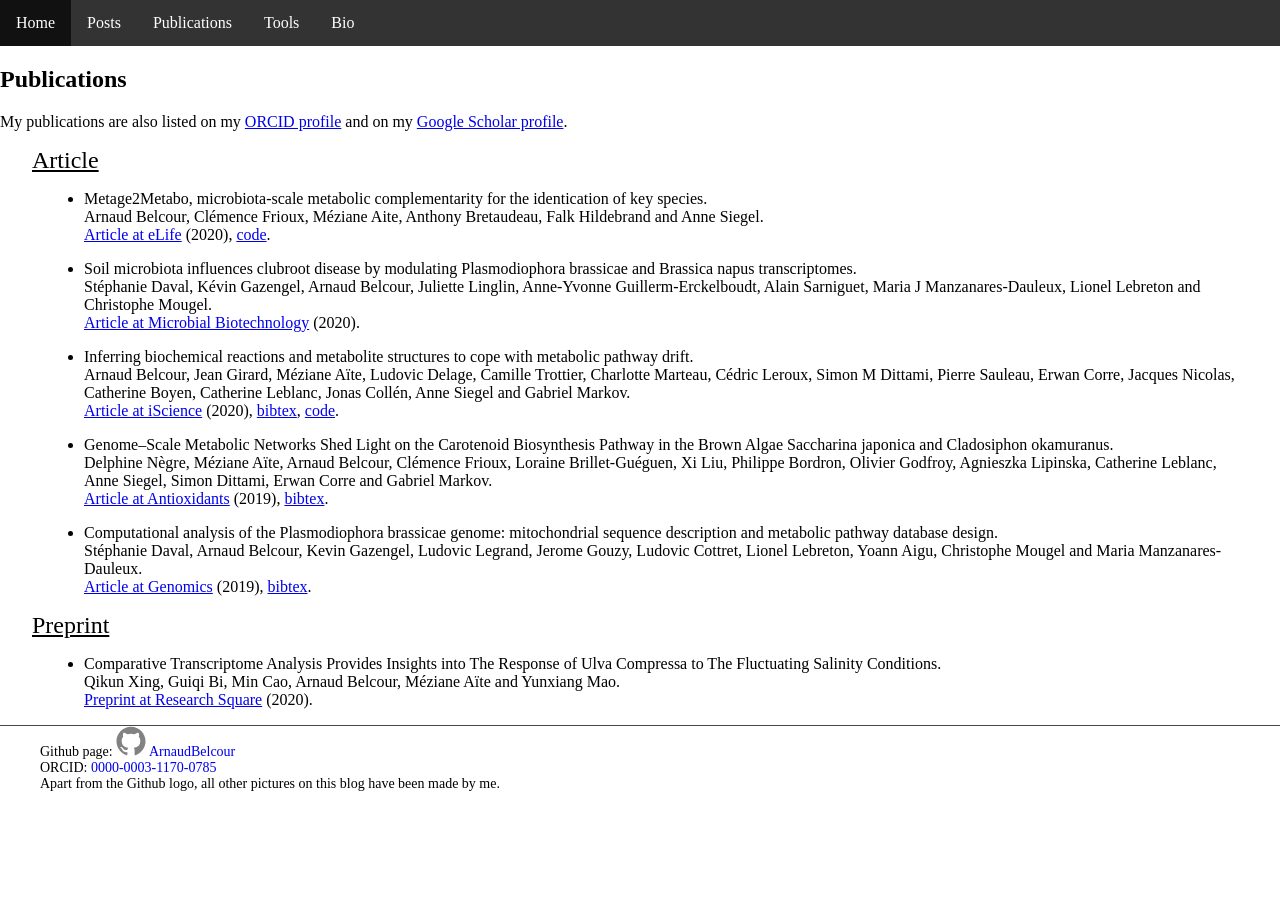
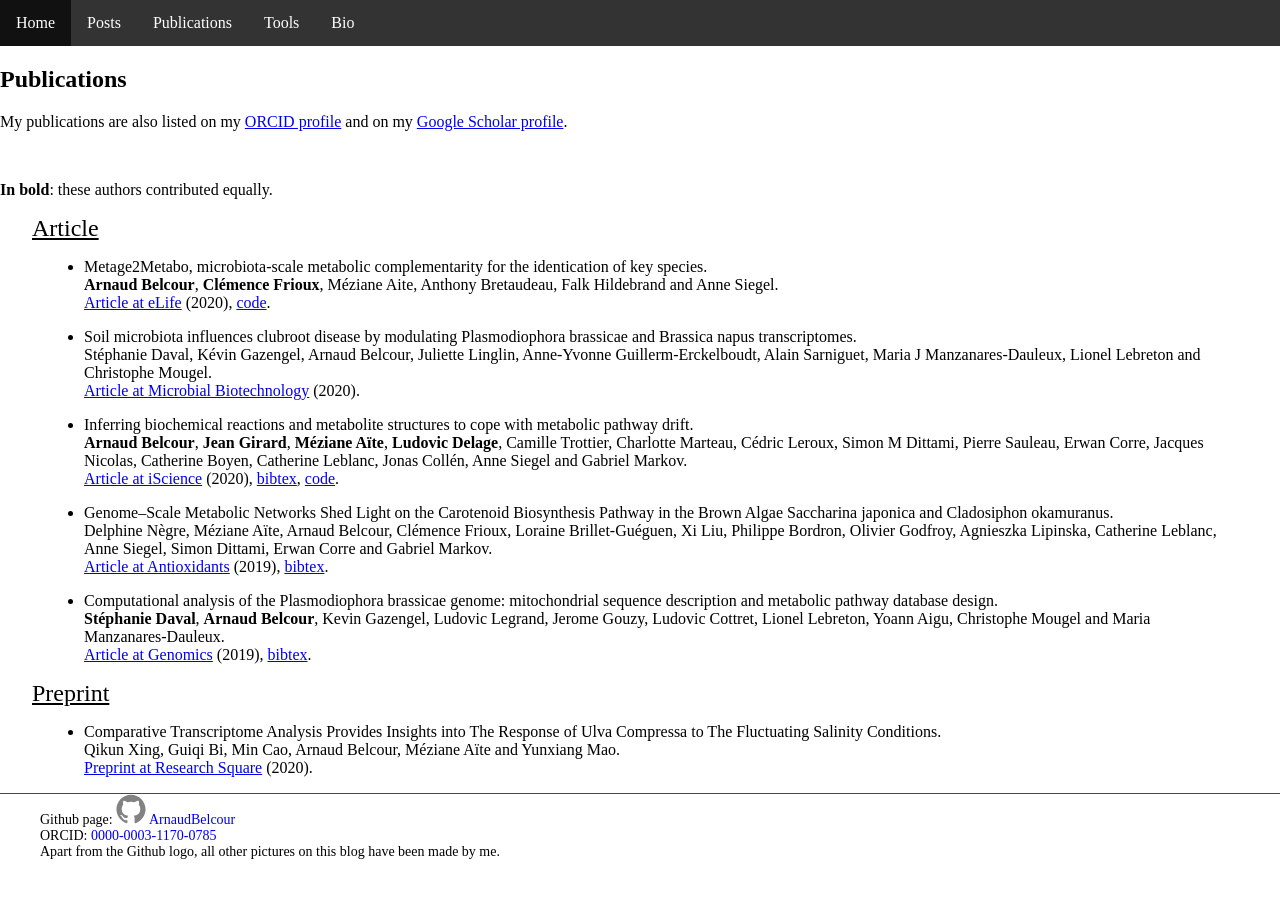
Before and after one commit to ArnaudBelcour/blog, a Jekyll site: the page built from pages/publications.html, in a window 1280 px wide. Built offline with Jekyll 4.4.1, drawn with Linux system fonts in a browser that asks for light colours.

Commit message:
Add more informations about authors.

```diff
--- a/pages/publications.html
+++ b/pages/publications.html
@@ -6,24 +6,25 @@ permalink: pages/publications/
 <div class="Publications" id="content">
 
 	<h1 class="page-heading">Publications</h1>
-	<p> My publications are also listed on my <a href='https://orcid.org/0000-0003-1170-0785'>ORCID profile</a> and on my <a href='https://scholar.google.fr/citations?user=DGcD6P0AAAAJ&hl'>Google Scholar profile</a>.</p>
+	<p> My publications are also listed on my <a href='https://orcid.org/0000-0003-1170-0785'>ORCID profile</a> and on my <a href='https://scholar.google.fr/citations?user=DGcD6P0AAAAJ&hl'>Google Scholar profile</a>.</p><br>
+	<p> <b>In bold</b>: these authors contributed equally.</p>
 	<h2>Article</h2>
 	<ul>
 		<li>
 			<p> Metage2Metabo, microbiota-scale metabolic complementarity for the identication of key species. <br>
-				Arnaud Belcour, Clémence Frioux, Méziane Aite, Anthony Bretaudeau, Falk Hildebrand and Anne Siegel. <br>
+				<b>Arnaud Belcour</b>, <b>Clémence Frioux</b>, Méziane Aite, Anthony Bretaudeau, Falk Hildebrand and Anne Siegel. <br>
 				<a href='http://dx.doi.org/10.7554/elife.61968'>Article at eLife</a> (2020), <a href='https://github.com/AuReMe/metage2metabo'>code</a>.
 			</p>
 		</li>
 		<li>
 			<p> Soil microbiota influences clubroot disease by modulating Plasmodiophora brassicae and Brassica napus transcriptomes. <br>
 				Stéphanie Daval, Kévin Gazengel, Arnaud Belcour, Juliette Linglin, Anne-Yvonne Guillerm-Erckelboudt, Alain Sarniguet, Maria J Manzanares-Dauleux, Lionel Lebreton and Christophe Mougel. <br>
-				<a href=' https://doi.org/10.1111/1751-7915.13634'>Article at Microbial Biotechnology</a> (2020).
+				<a href='https://doi.org/10.1111/1751-7915.13634'>Article at Microbial Biotechnology</a> (2020).
 			</p>
 		</li>
 		<li>
 			<p> Inferring biochemical reactions and metabolite structures to cope with metabolic pathway drift. <br>
-				Arnaud Belcour, Jean Girard, Méziane Aïte, Ludovic Delage, Camille Trottier, Charlotte Marteau, Cédric Leroux, Simon M Dittami, Pierre Sauleau, Erwan Corre, Jacques Nicolas, Catherine Boyen, Catherine Leblanc, Jonas Collén, Anne Siegel and Gabriel Markov. <br>
+				<b>Arnaud Belcour</b>, <b>Jean Girard</b>, <b>Méziane Aïte</b>, <b>Ludovic Delage</b>, Camille Trottier, Charlotte Marteau, Cédric Leroux, Simon M Dittami, Pierre Sauleau, Erwan Corre, Jacques Nicolas, Catherine Boyen, Catherine Leblanc, Jonas Collén, Anne Siegel and Gabriel Markov. <br>
 				<a href='https://doi.org/10.1016/j.isci.2020.100849'>Article at iScience</a> (2020), <a href='https://hal.archives-ouvertes.fr/hal-01943880v2/bibtex'>bibtex</a>, <a href='https://github.com/pathmodel/pathmodel'>code</a>.
 			</p>
 		</li>
@@ -35,7 +36,7 @@ permalink: pages/publications/
 		</li>
 		<li>
 			<p> Computational analysis of the Plasmodiophora brassicae genome: mitochondrial sequence description and metabolic pathway database design. <br>
-				Stéphanie Daval, Arnaud Belcour, Kevin Gazengel, Ludovic Legrand, Jerome Gouzy, Ludovic Cottret, Lionel Lebreton, Yoann Aigu, Christophe Mougel and Maria Manzanares-Dauleux. <br>
+				<b>Stéphanie Daval</b>, <b>Arnaud Belcour</b>, Kevin Gazengel, Ludovic Legrand, Jerome Gouzy, Ludovic Cottret, Lionel Lebreton, Yoann Aigu, Christophe Mougel and Maria Manzanares-Dauleux. <br>
 				<a href='https://doi.org/10.1016/j.ygeno.2018.11.013'>Article at Genomics</a> (2019), <a href='https://hal.archives-ouvertes.fr/hal-01943250v1/bibtex'>bibtex</a>.
 			</p>
 		</li>
```
